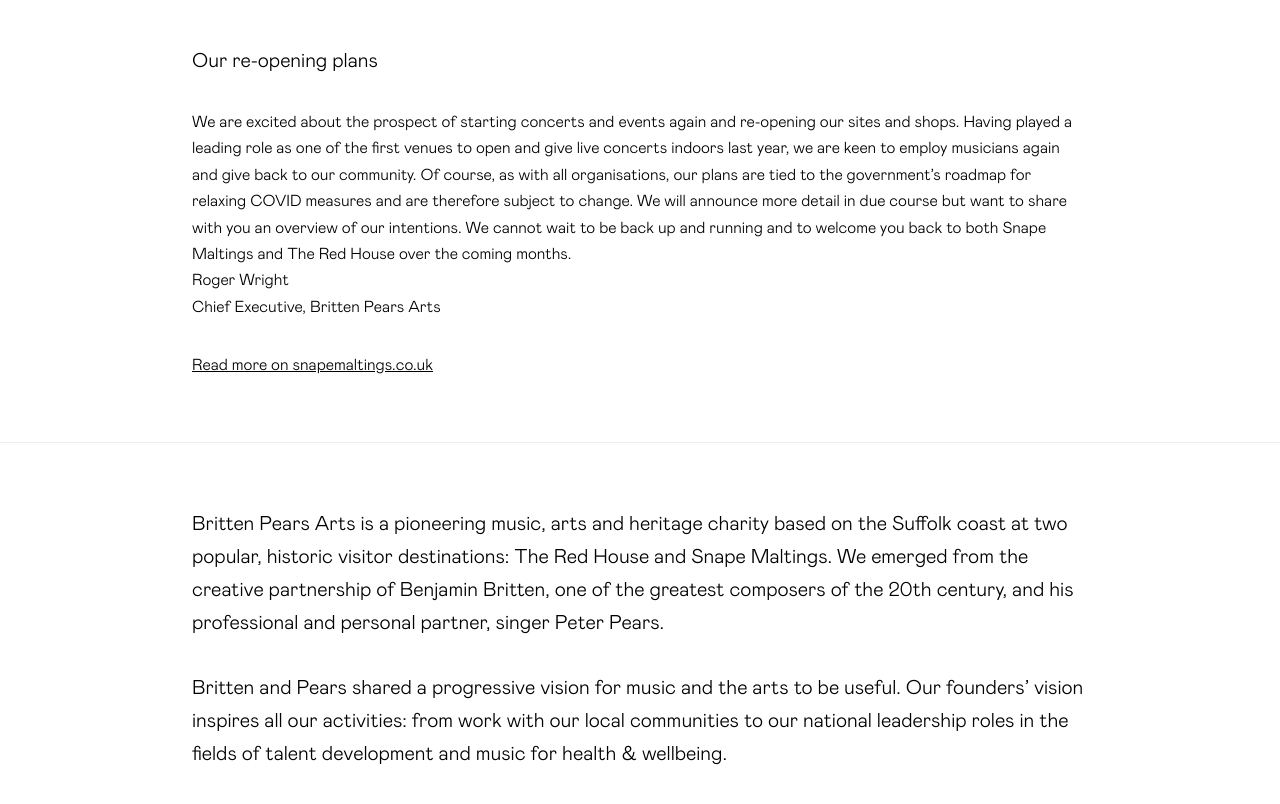
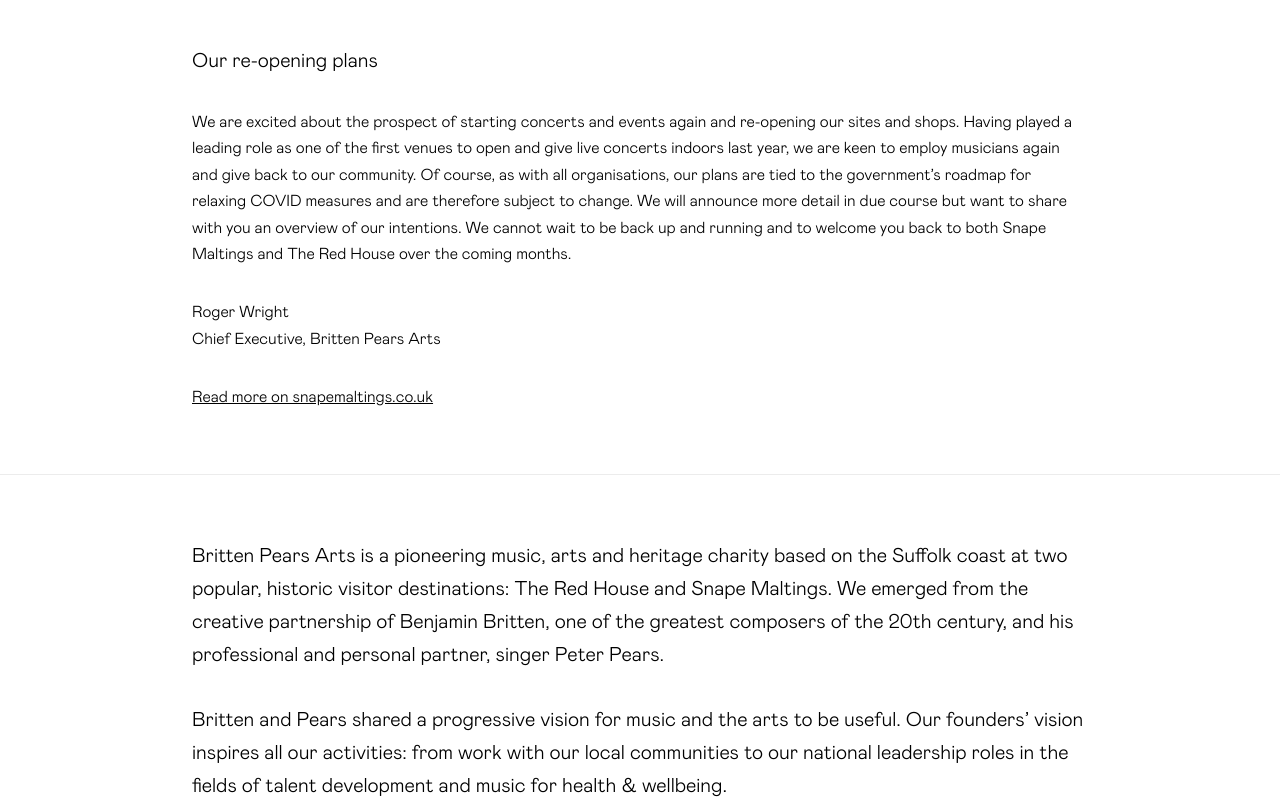
Before and after one commit to aldeburgh/bpa, a plain HTML site: page index.html in a window 1280 px wide. Shown: the part 821-1625 px from the top of the page. Drawn offline with Linux system fonts and the light colour scheme.

Commit message:
Update index.html

```diff
--- a/index.html
+++ b/index.html
@@ -67,10 +67,10 @@
 						<div class="inner">
 							<p class="major">Our re-opening plans</p>
 
-							<p class="minor">We are excited about the prospect of starting concerts and events again and re-opening our sites and shops. Having played a leading role as one of the first venues to open and give live concerts indoors last year, we are keen to employ musicians again and give back to our community. Of course, as with all organisations, our plans are tied to the government’s roadmap for relaxing COVID measures and are therefore subject to change. We will announce more detail in due course but want to share with you an overview of our intentions. We cannot wait to be back up and running and to welcome you back to both Snape Maltings and The Red House over the coming months.
+							<p class="minor">We are excited about the prospect of starting concerts and events again and re-opening our sites and shops. Having played a leading role as one of the first venues to open and give live concerts indoors last year, we are keen to employ musicians again and give back to our community. Of course, as with all organisations, our plans are tied to the government’s roadmap for relaxing COVID measures and are therefore subject to change. We will announce more detail in due course but want to share with you an overview of our intentions. We cannot wait to be back up and running and to welcome you back to both Snape Maltings and The Red House over the coming months.</p>
 
-								&nbsp;
-								<br>Roger Wright <br>Chief Executive, Britten Pears Arts</p>
+							<p class="minor">Roger Wright <br>Chief Executive, Britten Pears Arts</p>
+
 							<ul class="actions stacked">
 								<li><a href="https://snapemaltings.co.uk/season/aldeburgh-festival/" target="_blank" class="">Read more on snapemaltings.co.uk</a></li>
 							</ul>
```
